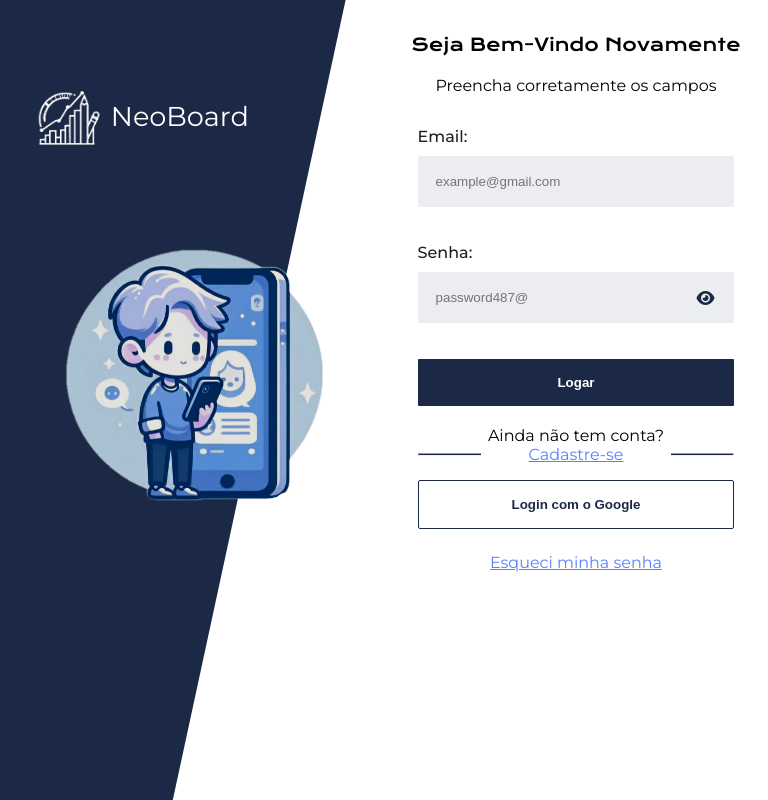
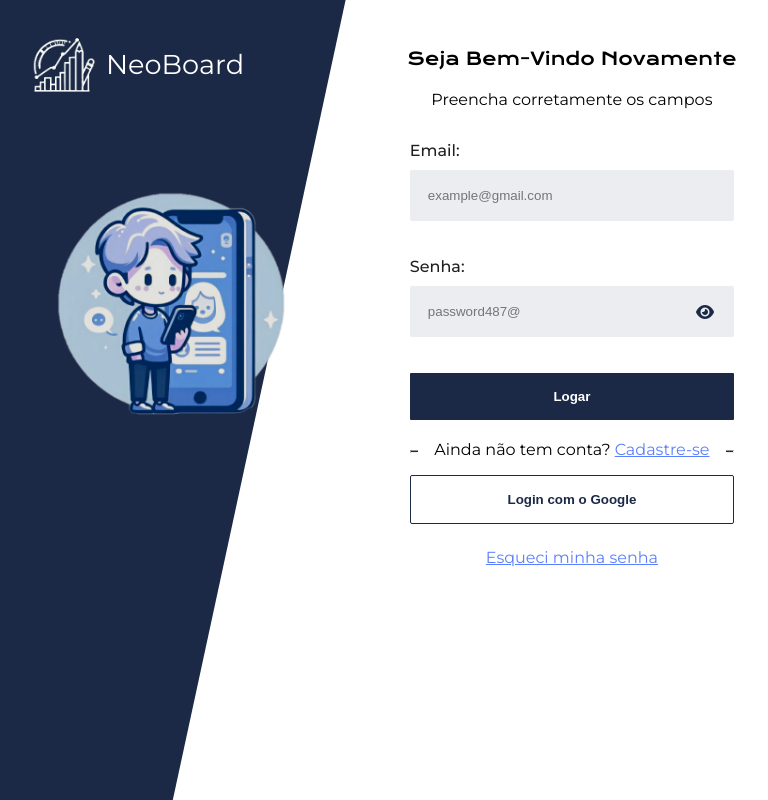
Before and after one commit to LiedsonLB/Neoboard, a React (Create React App) app: page / in a window 768 px wide. Built offline with nearby package versions, Linux system fonts and the light colour scheme; no server answers.

Commit message:
feat: add improvements in responsiveness

```diff
--- a/src/index.css
+++ b/src/index.css
@@ -19,7 +19,6 @@
 }
 
 body {
-  overflow: hidden;
   margin: 0;
   padding: 0;
   box-sizing: border-box;
--- a/src/pages/loginpage/Loginpage.css
+++ b/src/pages/loginpage/Loginpage.css
@@ -7,13 +7,14 @@
   background-color: var(--primary-color);
   clip-path: polygon(0% 0%, 100% 0%, 50% 100%, 0% 100%);
   z-index: -1;
+  margin: auto;
+
 }
 
 .container {
   position: relative;
   display: flex;
   width: 100%;
-  max-height: 100vh;
 }
 
 .left {
@@ -23,6 +24,8 @@
   align-items: center;
   justify-content: center;
   flex-direction: column;
+  height: 100%;
+
 }
 
 .logo {
@@ -36,11 +39,11 @@
 }
 
 .container-logo {
-  padding: 2.3rem;
   display: flex;
   align-items: center;
   gap: 10px;
   width: 100%;
+  padding: 2rem;
 }
 
 #container-img {
@@ -48,7 +51,7 @@
   height: 70%;
   justify-content: center;
   align-items: center;
-  width: 100%;
+  width: 90%;
 }
 
 .left-image {
@@ -95,6 +98,7 @@
   gap: 20px;
   align-items: center;
   text-align: center;
+  margin-block: ;
 }
 
 
@@ -184,6 +188,8 @@ label {
   background-color: var(--white-color);
   width: 60%;
   transform: translateY(10px);
+  width: fit-content;
+  padding-inline: 1em;
 }
 
 .singup-text a {
@@ -229,12 +235,15 @@ label {
 
 @media screen and (max-width: 752px) {
   .container {
-    flex-direction: column-reverse;
-    height: 100vh;
+    flex-direction: column;
+    height: 100%;
   }
 
   .background-color {
-    clip-path: none;
+    width: 100%;
+    height: 20%;
+    clip-path: polygon(0% 0%, 100% 0%, 0% 100%, 0% 100%);
+    z-index: 1;
     display: none;
 
   }
@@ -242,9 +251,10 @@ label {
   .left {
     width: 100%;
     height: auto;
+    transition: .5s;
     background-color: var(--primary-color);
-    transition: .5s;
-    display: none;
+    transition: .2s;
+
   }
 
   .container-logo {
@@ -260,6 +270,7 @@ label {
 
   #container-img {
     max-width: 50%;
+    display: none;
 
   }
 
@@ -273,7 +284,7 @@ label {
 
   .right {
     width: 100%;
-    max-height: 90vh;
+    height: 100%;
     margin: auto;
     transition: .5s;
     justify-content: space-around;
@@ -308,14 +319,13 @@ label {
 @media screen and (min-width:753px) and (max-width:1000px) {
   .left {
     width: 100%;
-    height: auto;
     display: block;
-    margin-block: 3rem;
+    height: 100%;
+    transition: .2s;
   }
 
   .container-logo {
     width: 100%;
-    padding: 2.3rem;
     font-size: 0.8rem;
     align-items: center;
     text-align: center;
@@ -326,25 +336,26 @@ label {
   }
 
   #container-img {
-    width: 50vw;
+    width: 90%;
+    margin-bottom:5rem;
   }
 
   .left-image {
-    min-width: 100%;
-    height: auto;
+    width: 100%;
     align-items: center;
     justify-content: center;
   }
 
   .right {
     width: 100%;
-    height: auto;
+    display: block;
+    transition: .2s;
   }
 
   #login-header {
     text-align: center;
     gap: 20px;
-    margin-top: 1rem;
+    margin-block: 2rem;
   }
 
   #login-header h2 {
```
